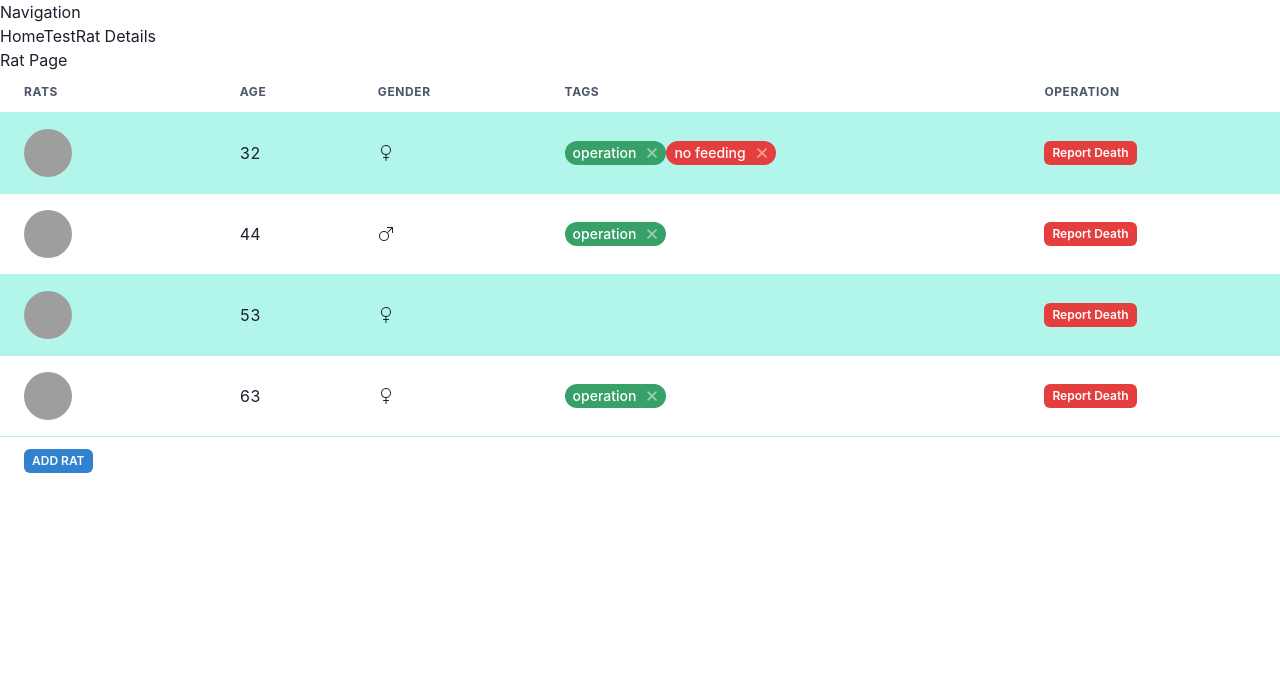
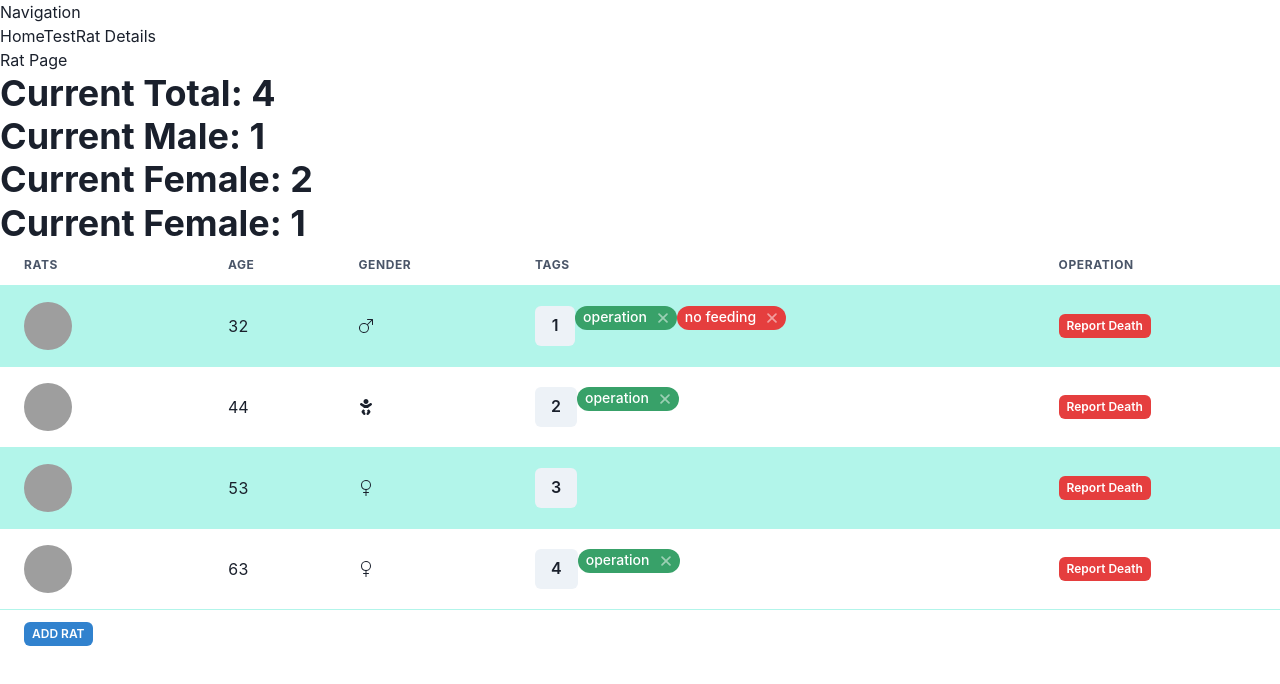
Before and after one commit to Teki28/lab-pro, a React (Create React App) app: page /rat in a window 1280 px wide. Shown: the top 684 px of the page. Built offline with nearby package versions, Linux system fonts and the light colour scheme; grey boxes are pictures that could not be loaded.

Commit message:
add tag to be done

```diff
--- a/src/components/routes/rat/rat.jsx
+++ b/src/components/routes/rat/rat.jsx
@@ -1,8 +1,16 @@
-import { useState } from "react";
+import { useState,useEffect } from "react";
 import moment from "moment/moment";
 import {BsGenderFemale,BsGenderMale} from 'react-icons/bs'
+import {FaBaby} from 'react-icons/fa'
 import { Avatar} from '@chakra-ui/react'
-import { Button, ButtonGroup } from '@chakra-ui/react'
+import { Button } from '@chakra-ui/react'
+import { useDisclosure } from '@chakra-ui/react'
+import { Select } from '@chakra-ui/react'
+import { Heading } from '@chakra-ui/react'
+import { nanoid } from "nanoid";
+import { Text } from "@chakra-ui/react";
+
+
 import {
   Table,
   Thead,
@@ -10,7 +18,6 @@ import {
   Tr,
   Th,
   Td,
-  TableContainer,
   Tfoot
 } from '@chakra-ui/react'
 import {
@@ -18,18 +25,27 @@ import {
   TagLabel,
   TagCloseButton,
 } from '@chakra-ui/react'
+import {
+  Modal,
+  ModalOverlay,
+  ModalContent,
+  ModalHeader,
+  ModalFooter,
+  ModalBody,
+  ModalCloseButton,
+} from '@chakra-ui/react'
 import React from 'react';
 
 
 const Rat = ()=>{
   const curDate =  moment().format('YYYY-MM-DD')
   const color = ['green','red','blue']
-  const rats = [
+  const init_rats = [
     {
       id:1,
       name:'Taro',
       birthday:'2022-09-22',
-      gender:'0',
+      gender:'1',
       position:[1,'a'],
       notes:['operation','no feeding'],
       isDead:null
@@ -38,7 +54,7 @@ const Rat = ()=>{
       id:2,
       name:'Jiro',
       birthday:'2022-09-10',
-      gender:'1',
+      gender:'2',
       position:[2,'c'],
       notes:['operation'],
       isDead:null
@@ -63,6 +79,39 @@ const Rat = ()=>{
     }
   ]
 
+  const [rats,setRats] = useState(init_rats)
+  const { isOpen, onOpen, onClose } = useDisclosure()
+  const [newBirthday,setNewBirthday] = useState('')
+  const [newName,setNewName] = useState('')
+  const [newGender,setNewGender] = useState('')
+  const [newTags,setNewTags] = useState([])
+  const {
+    isOpen: isOpenTagModal,
+    onOpen: onOpenTagModal,
+    onClose: onCloseTagModal
+} = useDisclosure()
+
+
+
+  const [curMale,setCurMale] = useState(0)
+  const [curFemale,setCurFemale] = useState(0)
+  const [curBaby,setCurBaby] = useState(0)
+
+  useEffect(()=>{
+    const initMale = rats.filter(rat=>rat.gender==='1' && rat.isDead===null).length
+
+    const initFemale = rats.filter(rat=>rat.gender==='0' && rat.isDead===null).length
+
+    const initBaby = rats.filter(rat=>rat.gender==='2' && rat.isDead===null).length
+
+    setCurFemale(initFemale)
+    setCurMale(initMale)
+    setCurBaby(initBaby)
+  },[])
+
+
+
+
   // Dragable data function, work on in the future
 
   // const [fstStage,setFstStage] = useState({})
@@ -86,10 +135,85 @@ const Rat = ()=>{
   //       break;
   //   }
   // })
+  const handleDeathReport = (index)=>{
+    const new_rats = [...rats]
+    console.log('dead_rat ID: ',new_rats[index].id, 'dead date: ',curDate)
+    new_rats[index].isDead = curDate
+    if(rats[index].gender==='1') setCurMale(curMale-1)
+    else setCurFemale(curFemale-1)
+    setRats(new_rats)
+  }
+  const handleAdd = ()=>{
+    console.log('Added')
+    const newRat = {
+      id: nanoid(),
+      name:newName,
+      birthday:newBirthday,
+      gender:newGender,
+      position:[2,'c'],
+      notes:newTags,
+      isDead:null
+    }
+    setRats([...rats,newRat])
+    if(newRat.gender==='1') setCurMale(curMale+1)
+    else if(newRat.gender==='0') setCurFemale(curFemale+1)
+    else setCurBaby(curBaby+1)
+    formInit();
+    onClose();
+  }
+
+  const formInit = ()=>{
+    setNewName('')
+    setNewBirthday('')
+    setNewGender('')
+    setNewTags('')
+  }
+
+  // const handleNewBirthday = (e)=>{console.log(e.target.value)}
+  const handleNameChange = (e)=>{
+    setNewName(e.target.value)
+  }
+  const handleDateChange = (e)=>{
+    setNewBirthday(e.target.value)
+    console.log(e.target.value)
+  }
+  const handleGenderChange = (e)=>{
+    setNewGender(e.target.value)
+    console.log(e.target.value)
+  }
+  const handleTagsChange = (e)=>{
+
+    const newTag = e.target.value!==''?e.target.value.split(','):[]
+    console.log(newTag)
+    setNewTags(newTag)
+  }
+  const handleDeleteTag = (id,index)=>{
+    const newRats = rats.map((rat)=>{
+      if(rat.id === id){
+        return {...rat, notes: rat.notes.filter((_,i)=>i!==index)};
+      }
+      return rat
+    })
+    setRats(newRats)
+  }
+  const handleAddTag = (id)=>{
+    const newRats = rats.map((rat)=>{
+      if(rat.id===id){
+        return {...rat,notes:[...rat.notes,'aaasdadaa']}
+      }
+      return rat
+    })
+    setRats(newRats)
+  }
+
 
   return (
     <div>
       <h1>Rat Page</h1>
+      <Heading>Current Total: {curMale+curFemale+curBaby}</Heading>
+      <Heading>Current Male: {curMale}</Heading>
+      <Heading>Current Female: {curFemale}</Heading>
+      <Heading>Current Female: {curBaby}</Heading>
 
   <Table variant='striped' colorScheme='teal'>
     <Thead>
@@ -103,29 +227,47 @@ const Rat = ()=>{
     </Thead>
     <Tbody>
       {
-        rats.map((rat)=>{
+        rats.map((rat,index)=>{
           if(rat.isDead!==null){
             return null
           }
           return (
             <Tr key={rat.id}>
-              <Td><Avatar name='Dan Abrahmov' src='https://bit.ly/dan-abramov' /></Td>
+              <Td><Avatar name='Kent Dodds' src='https://bit.ly/kent-c-dodds' /></Td>
               <Td>{-1*moment(rat.birthday).diff(curDate,'days')}</Td>
-              <Td>{rat.gender=='0'? (<BsGenderFemale />): <BsGenderMale/>}
-
+              <Td>{rat.gender==='0'?<BsGenderFemale />:(rat.gender==='1'?<BsGenderMale/>:<FaBaby/>)}
               </Td>
               <Td>
+              <Button onClick={onOpenTagModal}>{rat.id}</Button>
+              <Modal isOpen={isOpenTagModal} onClose={onCloseTagModal}>
+                <ModalOverlay />
+                <ModalContent>
+                  <ModalHeader>Input New Tag Content</ModalHeader>
+                  <ModalCloseButton />
+                  <ModalBody>
+                      <input type="text" placeholder="new tag" onChange={handleTagsChange}/>
+                  </ModalBody>
+
+                  <ModalFooter>
+                    <Button colorScheme='blue' mr={3} onClick={onCloseTagModal}>
+                      Cancel
+                    </Button>
+                    <Button variant='ghost' colorScheme='red' onClick={()=>{handleAddTag(rat.id)}}>Add</Button>
+                  </ModalFooter>
+                </ModalContent>
+              </Modal>
+
                 {rat.notes.map((note,index)=>{
                   return (
                     <Tag key={index} borderRadius='full' variant='solid' colorScheme={color[index]}>
                     <TagLabel>{note}</TagLabel>
-                    <TagCloseButton />
+                    <TagCloseButton onClick={()=>{handleDeleteTag(rat.id,index)}} />
                   </Tag>
                   )
                 })}
               </Td>
               <Td>
-              <Button colorScheme='red' size='xs'>
+              <Button colorScheme='red' size='xs' onClick={()=>{handleDeathReport(index)}}>
                 Report Death
               </Button>
               </Td>
@@ -137,7 +279,7 @@ const Rat = ()=>{
     <Tfoot>
       <Tr>
         <Th>
-          <Button colorScheme='blue' size='xs'>
+          <Button colorScheme='blue' size='xs' onClick={onOpen}>
                 ADD RAT
           </Button>
         </Th>
@@ -145,10 +287,37 @@ const Rat = ()=>{
       </Tr>
     </Tfoot>
   </Table>
+  <Modal isOpen={isOpen} onClose={onClose}>
+        <ModalOverlay />
+        <ModalContent>
+          <ModalHeader>Input Rat Info</ModalHeader>
+          <ModalCloseButton />
+          <ModalBody>
+            <form>
+              <input type="date" placeholder="birthday" onChange={handleDateChange}/>
+              <input type="text" placeholder="name:" onChange={handleNameChange}/>
+              <Select placeholder='Select gender' onChange={handleGenderChange}>
+                <option value='1'>Male</option>
+                <option value='0'>Female</option>
+                <option value='2'>Baby</option>
+              </Select>
+              <input type="text" placeholder="tags" onChange={handleTagsChange}/>
+            </form>
+            <h2>{newName}</h2>
+          </ModalBody>
+
+          <ModalFooter>
+            <Button colorScheme='blue' mr={3} onClick={onClose}>
+              Cancel
+            </Button>
+            <Button variant='ghost' colorScheme='red' onClick={()=>{handleAdd()}}>Add</Button>
+          </ModalFooter>
+        </ModalContent>
+      </Modal>
 
 
 
-    </div>
+  </div>
   )
 }
 
```
Also changed, not shown: src/static/rat.jpg (added).
